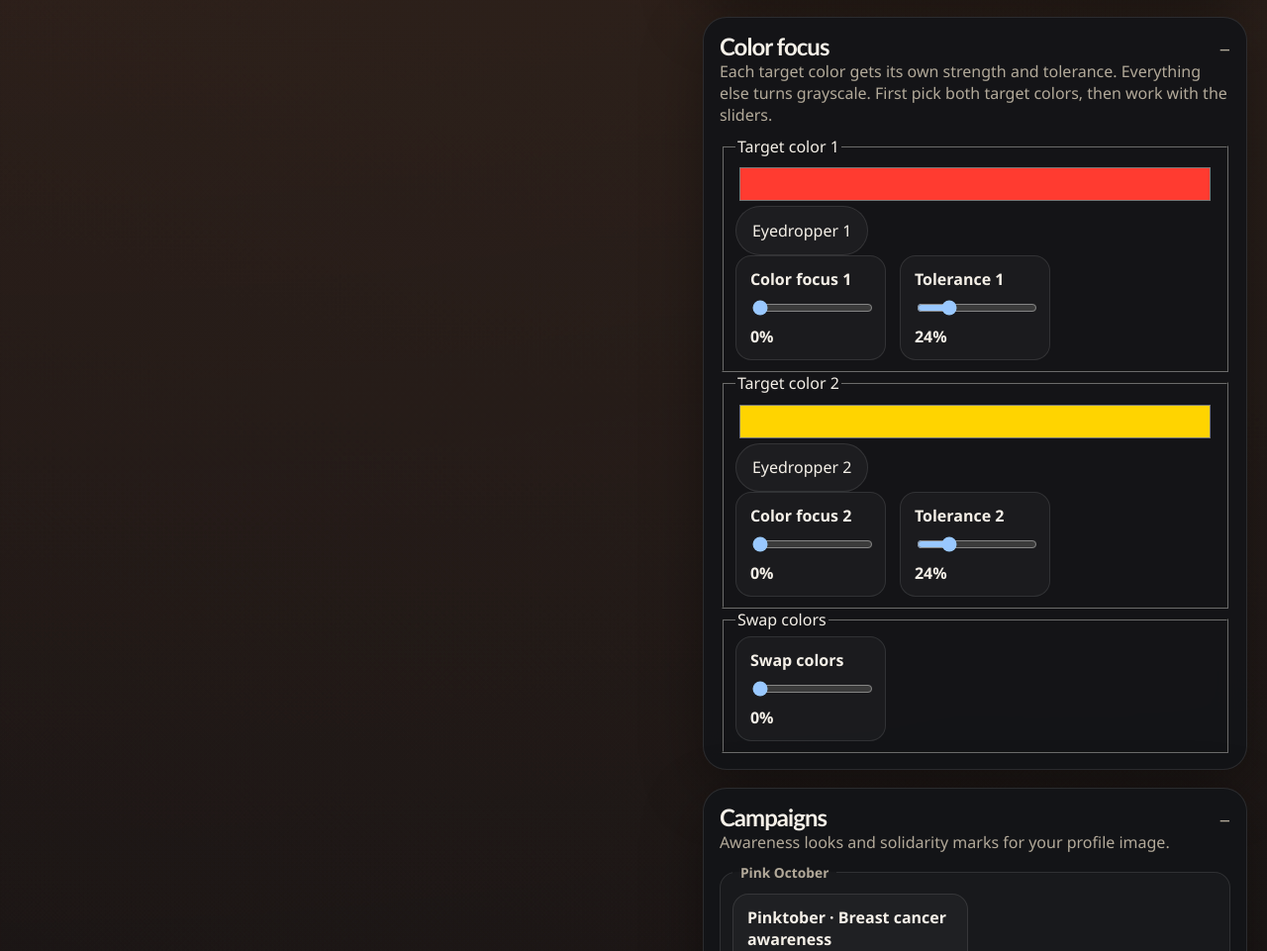
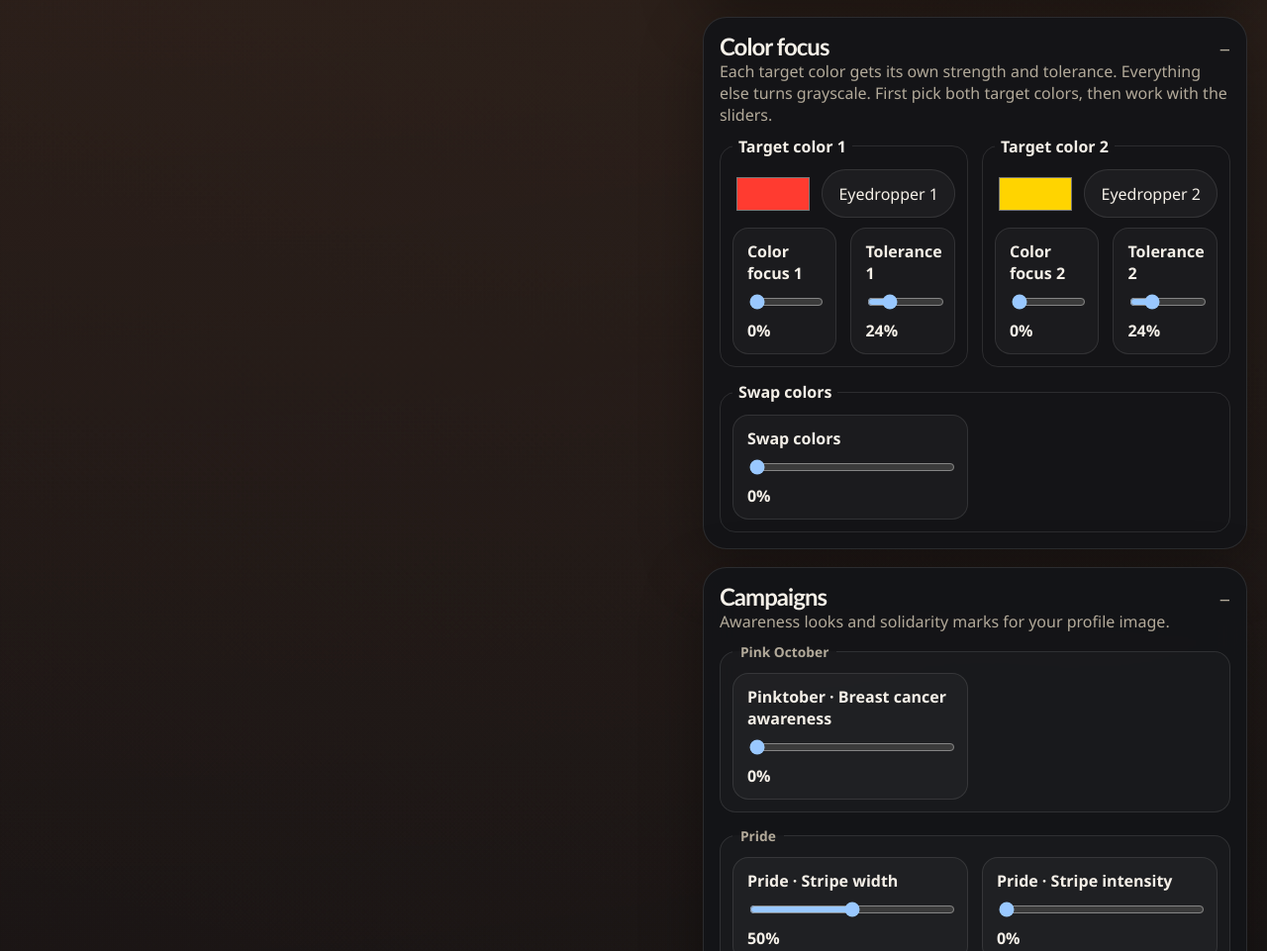
Before and after one commit to marsrakete/threadlinestudio, a website with bundled scripts: page index.html in a window 1280 px wide. Shown: the part 2920-3881 px from the top of the page at 99% size. Built offline with nearby package versions, Linux system fonts and the light colour scheme.

Commit message:
Style paired focus controls

```diff
--- a/styles.css
+++ b/styles.css
@@ -327,21 +327,44 @@ input[type="color"] { inline-size: 100%; block-size: 44px; border: 0; border-rad
   margin: 0;
 }
 
-.focus-color-groups {
+.focus-pairs {
   display: grid;
   grid-template-columns: repeat(2, minmax(0, 1fr));
   gap: 14px;
 }
 
-.focus-color-group {
+.focus-pair {
   display: grid;
-  grid-template-columns: minmax(0, 220px) auto;
-  align-items: end;
+  gap: 10px;
+  min-width: 0;
+  margin: 0;
+  padding: 12px;
+  border: 1px solid var(--line);
+  border-radius: var(--radius-sm);
+}
+
+.focus-pair legend {
+  padding: 0 6px;
+  font-weight: 600;
+}
+
+.focus-pair-top {
+  display: grid;
+  grid-template-columns: minmax(0, 1fr) auto;
+  align-items: center;
   gap: 8px;
 }
 
-.focus-color-group .field {
+.focus-pair-top input[type="color"] {
   min-width: 0;
+}
+
+.focus-pair .field-grid {
+  grid-template-columns: repeat(2, minmax(0, 1fr));
+}
+
+.focus-pair-shared {
+  grid-column: 1 / -1;
 }
 
 .filter-legend {
```
